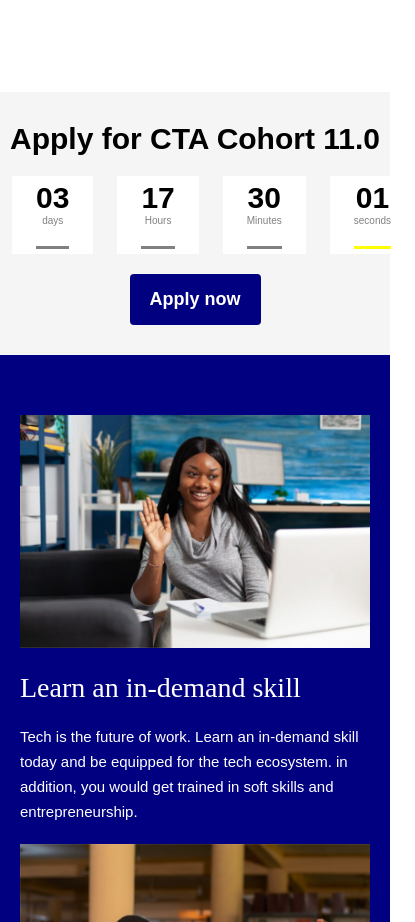
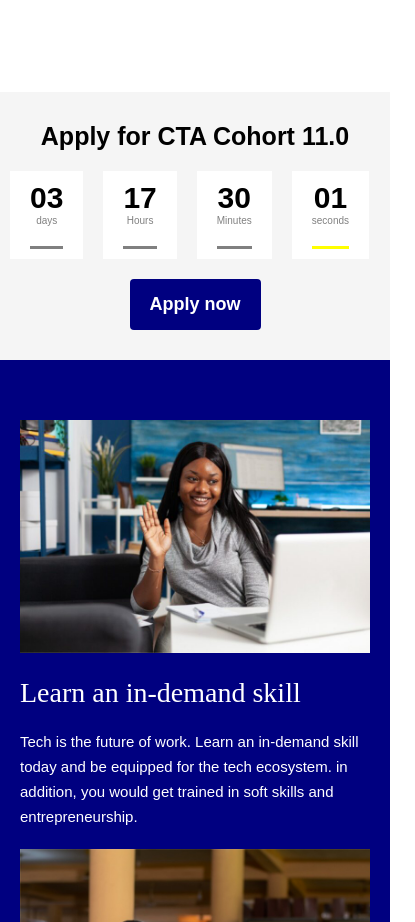
Before and after one commit to onaadeabdulmuqtadir72-bot/Cww-Africa, a plain HTML site: page index.html in a window 390 px wide. Shown: the part 5440-6362 px from the top of the page, 415 px wide, since content can reach past the window. Drawn offline with Linux system fonts and the light colour scheme.

Commit message:
Update cwv.css

```diff
--- a/cwv.css
+++ b/cwv.css
@@ -1037,7 +1037,7 @@ section:nth-of-type(6) img{
 }
 
 section:nth-of-type(7) nav a{
-    font-size: 30px;
+    font-size: 25px;
 }
 
 section:nth-of-type(7) nav{
@@ -1054,9 +1054,9 @@ section:nth-of-type(7){
 }
 
 section:nth-of-type(7) aside div{
-    margin: 0 12px;
+    margin: 0 10px;
     background-color: white;
-    padding: 5px 24px;
+    padding: 10px 20px;
 }
 
 
```
